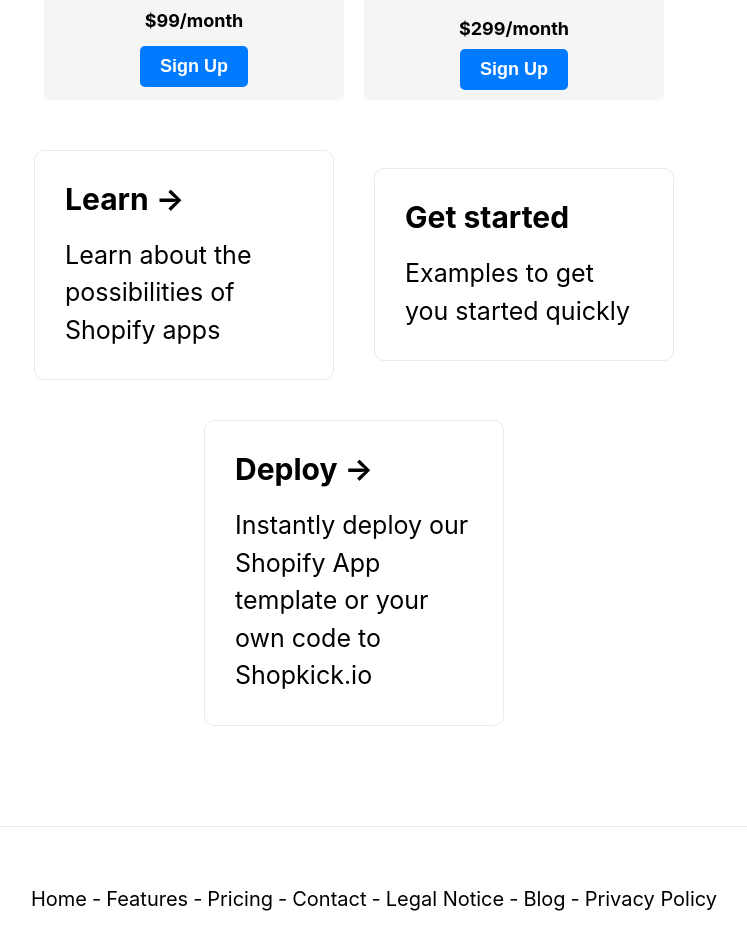
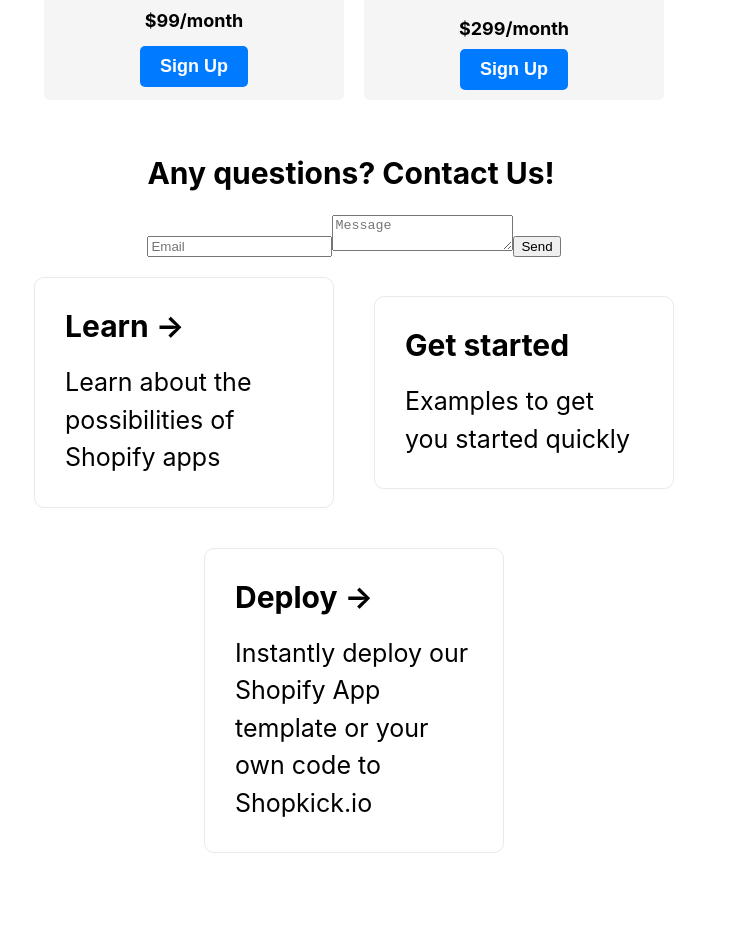
Before and after one commit to Bettelstab/kickify-io, a Next.js app: page / in a window 1280 px wide. Shown: the part 2905-3832 px from the top of the page, without its empty margins (286-1033 px from the left). Built offline with nearby package versions, Linux system fonts and the light colour scheme.

Commit message:
Add working contact form

```diff
--- a/pages/home/Contact.module.css
+++ b/pages/home/Contact.module.css
@@ -1,14 +1,9 @@
-
-.contactSection {
-  padding: 50px 0;
-}
 .contactSection h2 {
-  font-size: 36px;
   text-align: center;
   margin-bottom: 30px;
 }
 .contactSection form {
-  width: 500px;
+  width: clamp(280px, 50%, 500px);
   margin: 0 auto;
   margin-bottom: 30px;
   padding: 20px;
@@ -22,3 +17,13 @@
   border: 1px solid #ccc;
   border-radius: 5px;
 }
+
+/* Dark theme */
+@media (prefers-color-scheme: dark) {
+  .contactSection form {
+    background: #333;
+  }
+  .contactSection form input, .contactSection form textarea {
+    border: 1px solid #555;
+  }
+}
--- a/pages/home/Contact.tsx
+++ b/pages/home/Contact.tsx
@@ -3,12 +3,11 @@
 export default function Contact() {
   return (
     <div className-={styles.contactSection}>
-      <h2>Contact Us</h2>
-      <form>
-        <input type="text" placeholder="Name" />
-        <input type="text" placeholder="Email" />
+      <h2>Any questions? Contact Us!</h2>
+      <form action="https://formsubmit.co/cd34e70cb6c9ee805b03a054fa879ae0" method="POST">
+        <input type="text" placeholder="Email" required />
         <textarea placeholder="Message"></textarea>
-        <input type="submit" value="Send Message" />
+        <input type="submit" value="Send" />
       </form>
     </div>
   );
--- a/pages/home/Home.tsx
+++ b/pages/home/Home.tsx
@@ -5,6 +5,7 @@
 import Pricing from "./Pricing";
 import styles from "./Home.module.css";
 import Link from "next/link";
+import Contact from "./Contact";
 
 export default function Home() {
   return (
@@ -13,6 +14,8 @@
       <Features />
       <PreBuilt />
       <Pricing />
+
+      <Contact />
 
       <div className={styles.grid}>
         {/*
```
